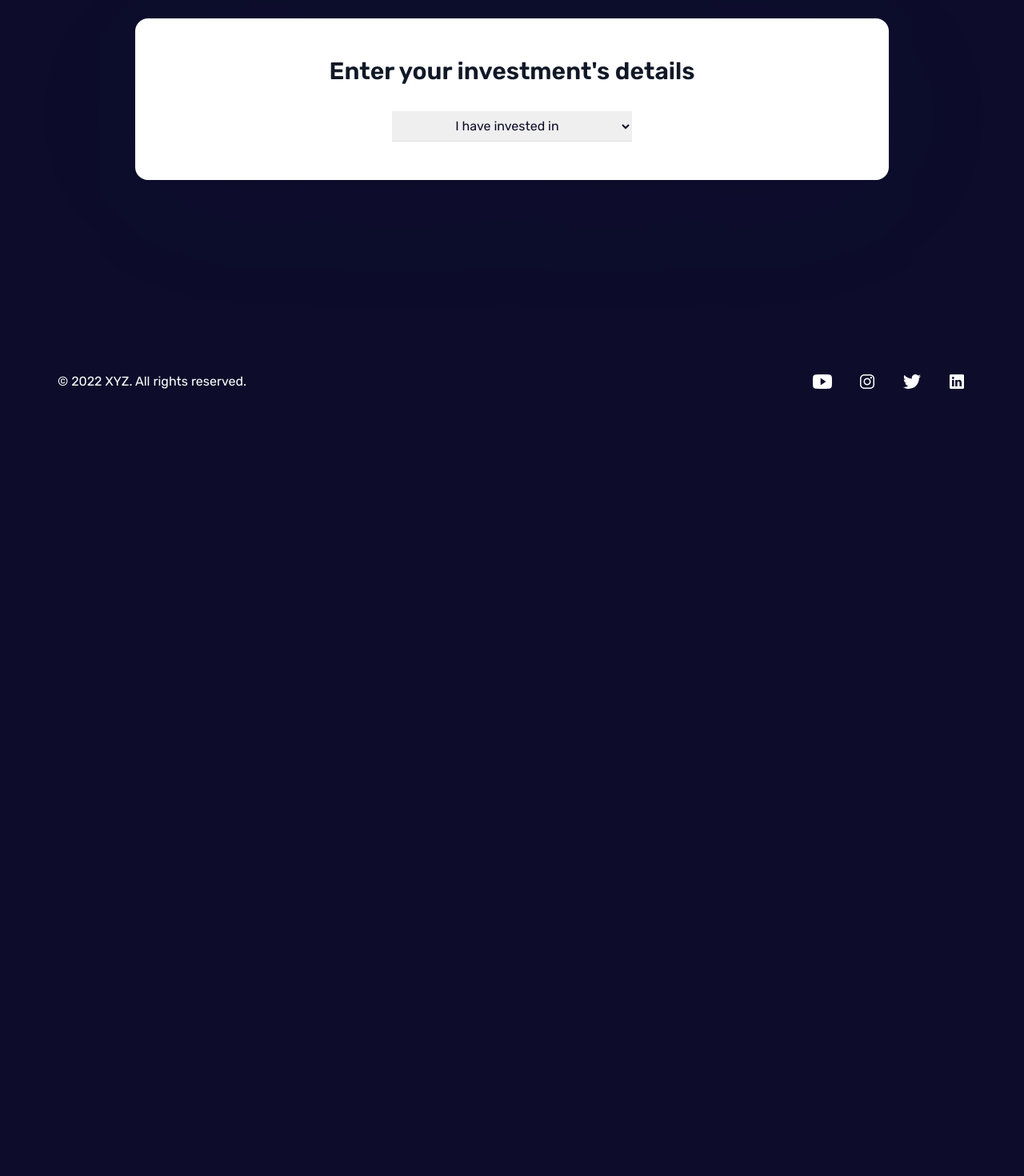
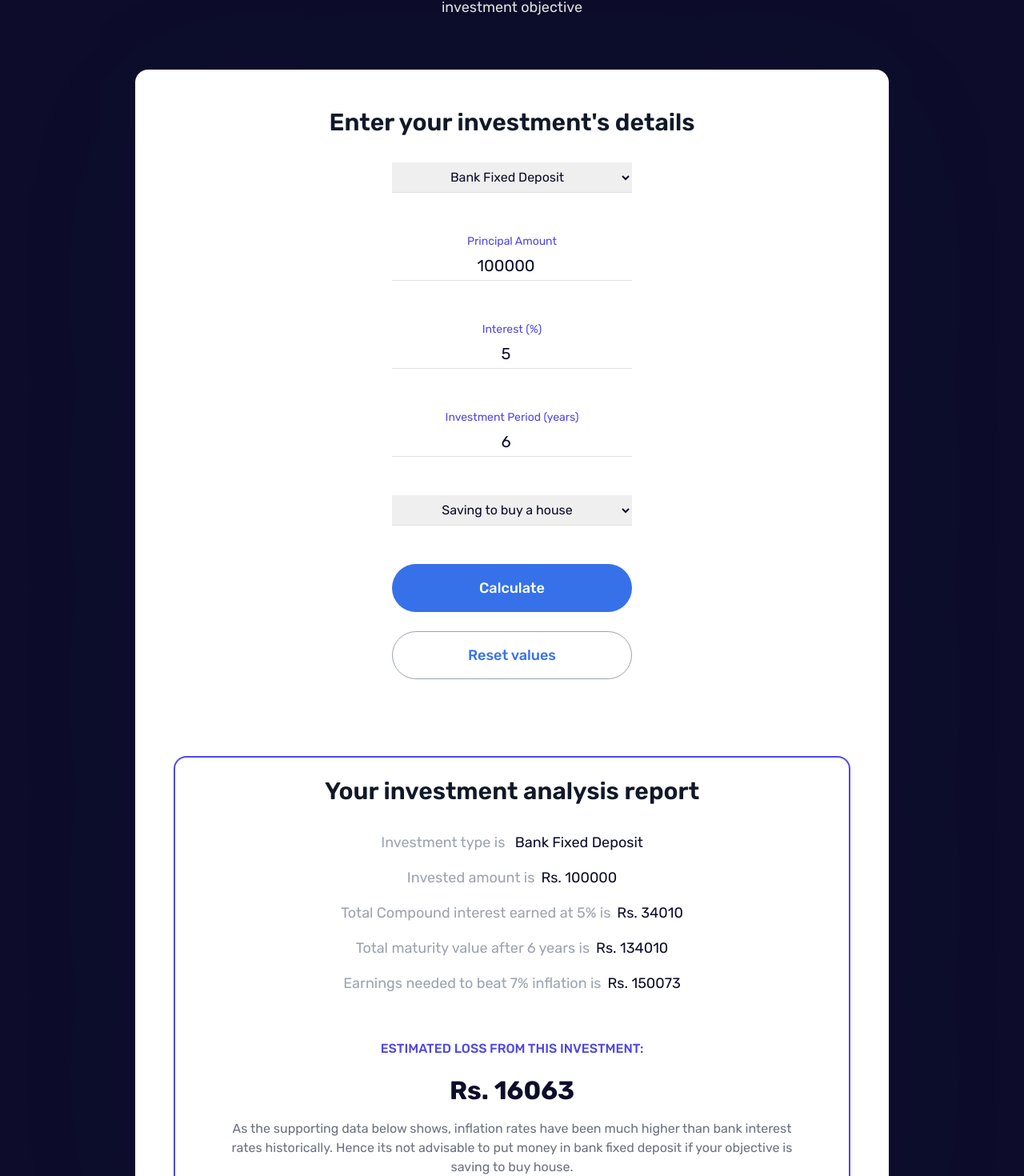
Before and after one commit to Navyashr4/xyz-v4, a React (Create React App) app: page / in a window 1280 px wide. Shown: the part 939-2409 px from the top of the page at 80% size. Before the commit the page ends 1476 px from the top, so only its background shows below. Built offline with nearby package versions, Linux system fonts and the light colour scheme; the HTML template or start-up script is replaced by a standard one.

Commit message:
calc open and left-justified content

```diff
--- a/src/App.js
+++ b/src/App.js
@@ -1,4 +1,4 @@
-import React, { useEffect, useState } from "react";
+import React, { useEffect, useState,useRef } from "react";
 import Aos from "aos";
 import "aos/dist/aos.css";
 
@@ -16,7 +16,7 @@ import InvestmentInfo from "./components/InvestmentInfo.js";
 
 const App = () => {
   const [navMobile, setNavMobile] = useState(false);
-  const [invType, setInvType] = useState();
+  const [invType, setInvType] = useState("Bank Fixed Deposit");
   const [analyse, setAnalyse] = useState(false);
 
   const handleInvTypeApp = (inv) => {
@@ -34,6 +34,15 @@ const App = () => {
     });
   });
 
+  const calculator = useRef(null);
+
+  const scrollToCalculator = (calculator) => {
+      window.scrollTo({
+        top: calculator.current.offsetTop + 100,
+        behavior: "smooth",
+      });
+  };
+
   return (
     <div className="overflow-hidden">
       <Header setNavMobile={setNavMobile} />
@@ -45,9 +54,10 @@ const App = () => {
         <NavMobile setNavMobile={setNavMobile} />
       </div>
 
-      <Hero />
+      <Hero calculator={calculator} scrollToCalculator={scrollToCalculator}/>
       <Stats />
 
+      <div ref={calculator}></div>
       <CalculateSection handleInvTypeApp = {handleInvTypeApp} handleAnalyseApp={handleAnalyseApp}/>
       {analyse && <AnalysisParameters invType={invType}/>}
       {analyse && <SupportingData invType={invType}/>}
--- a/src/components/AnalysisResult.js
+++ b/src/components/AnalysisResult.js
@@ -1,11 +1,11 @@
 import React from "react";
-import getCalculatedValues from '../Functions/getCalculatedValues.js'
+import getCalculatedValues from "../Functions/getCalculatedValues.js";
 
-const ResultDeclaration = ({loss, invType, invObjective}) => {
-  let word = 'LOSS';
+const ResultDeclaration = ({ loss, invType, invObjective }) => {
+  let word = "LOSS";
   let multiplier = 1;
-  if (loss < 0){
-    word = 'PROFIT';
+  if (loss < 0) {
+    word = "PROFIT";
     multiplier = -1;
   }
   return (
@@ -13,45 +13,142 @@ const ResultDeclaration = ({loss, invType, invObjective}) => {
       <div className="text-indigo-600 font-medium mb-4">
         ESTIMATED {word} FROM THIS INVESTMENT:
       </div>
-      <div className="text-[32px] font-bold mb-3">
-        Rs. {loss * multiplier}
-      </div>
-      {(loss !== 0) ? loss > 0 ? <div className="text-gray-500 px-10 text-centre tracking-[1%]">
-      As the supporting data below shows, inflation rates have been much higher than bank interest rates historically. Hence its not advisable to put money in {invType.toLowerCase()} if your objective is {invObjective}.
-      </div> : <div className="text-gray-500 px-10 text-centre tracking-[1%]">You made a <span className="text-indigo-600">profit!</span> Great investment! </div> : <div className="text-gray-500 px-10 text-centre tracking-[1%]">No loss! Good investment.</div>}
+      <div className="text-[32px] font-bold mb-3">Rs. {loss * multiplier}</div>
+      {loss !== 0 ? (
+        loss > 0 ? (
+          <div className="text-gray-500 px-10 text-centre tracking-[1%]">
+            As the supporting data below shows, inflation rates have been much
+            higher than bank interest rates historically. Hence its not
+            advisable to put money in {invType.toLowerCase()} if your objective
+            is {invObjective}.
+          </div>
+        ) : (
+          <div className="text-gray-500 px-10 text-centre tracking-[1%]">
+            You made a <span className="text-indigo-600">profit!</span> Great
+            investment!{" "}
+          </div>
+        )
+      ) : (
+        <div className="text-gray-500 px-10 text-centre tracking-[1%]">
+          No loss! Good investment.
+        </div>
+      )}
     </div>
   );
 };
 
-const Parameters = ({principal, interestEarned, interest, period, earningsNeeded, maturityValue}) => {
+const Parameters = ({
+  invObjective,
+  invType,
+  principal,
+  interestEarned,
+  interest,
+  period,
+  earningsNeeded,
+  maturityValue,
+}) => {
+  console.log(invObjective)
   return (
     <div className="text-center">
       <div className="text-lg mb-4">
-        <span className="text-gray-400 mr-2">Invested amount is</span>Rs. {principal}
+        {invType !== "default" ? (
+          <span>
+            <span className="text-gray-400 mr-2">Investment type is</span>{" "}
+            {invType}
+          </span>
+        ) : (
+          <span className="text-red-500">Please select investment type!</span>
+        )}
       </div>
       <div className="text-lg mb-4">
-        <span className="text-gray-400 mr-2">Total Compound interest earned at {interest}% is</span>Rs. {interestEarned}
+        {principal >= 0 ? (
+          <span>
+            <span className="text-gray-400 mr-2">Invested amount is</span>Rs.{" "}
+            {principal}
+          </span>
+        ) : (
+          <span className="text-red-500">Please enter principal amount!</span>
+        )}
       </div>
       <div className="text-lg mb-4">
-        <span className="text-gray-400 mr-2">Total maturity value after {period} years is</span>Rs. {maturityValue}
+        {interest >= 0 ? (
+          <span>
+            <span className="text-gray-400 mr-2">
+              Total Compound interest earned at {interest >= 0 ? interest : 0}%
+              is
+            </span>
+            Rs. {interestEarned}
+          </span>
+        ) : (
+          <span className="text-red-500">Please enter interest rate!</span>
+        )}
       </div>
       <div className="text-lg mb-4">
-        <span className="text-gray-400 mr-2">Earnings needed to beat 7% inflation is</span>Rs. {earningsNeeded}
+        {period >= 0 ? (
+          <span>
+            <span className="text-gray-400 mr-2">
+              Total maturity value after {period} years is
+            </span>
+            Rs. {maturityValue}
+          </span>
+        )
+      :<span className="text-red-500">Please enter investment period!</span>}
       </div>
-
+      <div className="text-lg mb-4">
+        {period >= 0 && (
+          <span>
+            <span className="text-gray-400 mr-2">
+              Earnings needed to beat 7% inflation is
+            </span>
+            Rs. {earningsNeeded}
+          </span>
+        )}
+      </div>
+      <div className="text-lg mb-4">
+        {(invObjective===undefined || invObjective==="default") && <span className="text-red-500">Please choose investment objective!</span>}
+      </div>
     </div>
   );
 };
 
-const AnalysisResult = ({principal, period, interest, invType, invObjective}) => {
+const AnalysisResult = ({
+  principal,
+  period,
+  interest,
+  invType,
+  invObjective,
+}) => {
+  console.log(
+    "from results",
+    "prinicipal:",
+    principal,
+    period,
+    interest,
+    invType
+  );
   const result = getCalculatedValues(principal, period, interest, invType);
 
   return (
     <div className="px-4">
-        <p className="text-gray-900 text-3xl font-semibold mb-8 text-center">Your investment analysis report</p>
-        <Parameters principal = {principal} interestEarned = {result.interestEarned} interest={interest} period={period} maturityValue={result.maturityValue} earningsNeeded={result.earningsNeeded} />
-        <div className="p-5"></div>
-        <ResultDeclaration loss={result.loss} invType={invType} invObjective={invObjective}/>
+      <p className="text-gray-900 text-3xl font-semibold mb-8 text-center">
+        Your investment analysis report
+      </p>
+      <Parameters
+        invObjective={invObjective}
+        invType={invType}
+        principal={principal}
+        interestEarned={result.interestEarned}
+        interest={interest}
+        period={period}
+        maturityValue={result.maturityValue}
+        earningsNeeded={result.earningsNeeded}
+      />
+      <div className="p-5"></div>
+      <ResultDeclaration
+        loss={result.loss}
+        invType={invType}
+        invObjective={invObjective}
+      />
     </div>
   );
 };
--- a/src/components/CalcForm.js
+++ b/src/components/CalcForm.js
@@ -3,13 +3,12 @@ import { calcFormPlaceholders } from "../data/calcFormPlaceholders";
 import AnalysisResult from "./AnalysisResult";
 
 const CalcForm = ({ handleInvTypeApp, handleAnalyseApp }) => {
-  const [invType, setInvType] = useState("default");
+  const [invType, setInvType] = useState("Bank Fixed Deposit");
   const [placeholderIdx, setPlaceholderIdx] = useState(0);
-  const [showInputs, setShowInputs] = useState(false);
-  const [principal, setPrincipal] = useState();
-  const [period, setPeriod] = useState();
-  const [interest, setInterest] = useState();
-  const [invObjective, setInvObjective] = useState();
+  const [principal, setPrincipal] = useState(100000);
+  const [period, setPeriod] = useState(6);
+  const [interest, setInterest] = useState(5);
+  const [invObjective, setInvObjective] = useState("saving to buy house");
   const [analyse, setAnalyse] = useState(false);
 
   const analysisResults = useRef(null);
@@ -49,32 +48,31 @@ const CalcForm = ({ handleInvTypeApp, handleAnalyseApp }) => {
     scrollToResults(analysisResults);
   }, [analyse])
 
+  //!!!!!GET RID OF THIS
   // customising placeholder text based on inv type chosen
   useEffect(() => {
     switch (invType) {
       case "Bank Fixed Deposit": {
         setPlaceholderIdx(1);
-        setShowInputs(true);
+        // setShowInputs(true);
         break;
       }
       case "Gold": {
         setPlaceholderIdx(2);
-        setShowInputs(true);
+        // setShowInputs(true);
         break;
       }
       case "Real Estate": {
         setPlaceholderIdx(3);
-        setShowInputs(true);
+        // setShowInputs(true);
         break;
       }
       case "Guaranteed Income Plan": {
         setPlaceholderIdx(4);
-        setShowInputs(true);
         break;
       }
       default: {
         setPlaceholderIdx(0);
-        setShowInputs(false);
         setAnalyse(false);
         setPrincipal(amountPlaceholder);
         setPeriod(periodPlaceholder);
@@ -91,11 +89,11 @@ const CalcForm = ({ handleInvTypeApp, handleAnalyseApp }) => {
   const resetState = (event) => {
     event.preventDefault();
     setAnalyse(false);
-    setInvType("I have invested in");
+    setInvType("default");
     setPrincipal(amountPlaceholder);
     setPeriod(periodPlaceholder);
     setInterest(interestPlaceholder);
-    setInvObjective();
+    setInvObjective("default");
   };
 
   const isValid = () => {
@@ -135,17 +133,18 @@ const CalcForm = ({ handleInvTypeApp, handleAnalyseApp }) => {
           value={invType}
           onChange={(e) => handleInvChange(e)}
         >
-          <option value="default">I have invested in</option>
+          <option value="default" disabled>I have invested in</option>
           <option value="Bank Fixed Deposit">Bank Fixed Deposit</option>
           <option value="Gold">Gold</option>
           <option value="Real Estate">Real estate</option>
           <option value="Guaranteed Income Plan">Guaranteed Income Plan</option>
         </select>
 
-        {showInputs && (
+        {(
           <div className="text-center w-[90%] max-w-[300px] placeholder:text-darkblue placeholder:text-center">
             <label className="text-sm text-indigo-600">Principal Amount</label>
             <input
+              id=""
               className="input text-center placeholder:text-[16px] md:placeholder:text-md"
               type="number"
               value={principal}
@@ -155,7 +154,7 @@ const CalcForm = ({ handleInvTypeApp, handleAnalyseApp }) => {
           </div>
         )}
 
-        {showInputs && (
+        {(
           <div className="text-center w-[90%] max-w-[300px] placeholder:text-darkblue placeholder:text-center">
             <label className="text-sm text-indigo-600">Interest (%)</label>
             <input
@@ -168,7 +167,7 @@ const CalcForm = ({ handleInvTypeApp, handleAnalyseApp }) => {
           </div>
         )}
 
-        {showInputs && (
+        {(
           <div className="text-center w-[90%] max-w-[300px] placeholder:text-darkblue placeholder:text-center">
             <label className="text-sm text-indigo-600">
               Investment Period (years)
@@ -183,12 +182,13 @@ const CalcForm = ({ handleInvTypeApp, handleAnalyseApp }) => {
           </div>
         )}
 
-        {showInputs && (
+        {(
           <select
             className="select w-[90%] max-w-[300px] text-center text-[16px] lg:text-md"
+            value={invObjective}
             onChange={(e) => setInvObjective(e.target.value)}
           >
-            <option value="default">Investment objective</option>
+            <option value="default" disabled>Investment objective</option>
             <option value="saving for retirement">Saving for retirement</option>
             <option value="saving for your kids' education">
               My kids education
@@ -198,7 +198,7 @@ const CalcForm = ({ handleInvTypeApp, handleAnalyseApp }) => {
           </select>
         )}
 
-        {showInputs && (
+        {(
           <button
             className="btn text-white px-8 flex justify-center w-[60vw] max-w-[200px] lg:text-lg lg:w-[60vw] text-base lg:max-w-[300px]"
             onClick={(event) => {
@@ -210,7 +210,7 @@ const CalcForm = ({ handleInvTypeApp, handleAnalyseApp }) => {
         )}
       </form>
 
-      {showInputs && (
+      {(
         <button
           className="mx-auto mt-6 btn text-centre bg-white text-blue border-[1.5px] border-gray-400 hover:border-none hover:text-white hover:bg-blue px-8 flex justify-center w-[60vw] max-w-[200px] lg:text-lg lg:w-[60vw] text-base lg:max-w-[300px]"
           onClick={(event) => resetState(event)}
@@ -220,7 +220,7 @@ const CalcForm = ({ handleInvTypeApp, handleAnalyseApp }) => {
       )}
 
       {/* analysis result */}
-      {analyse && (
+      {(
         <div
           className="mt-24 py-6 rounded-2xl border-2 border-indigo-600"
         >
--- a/src/components/Resources.js
+++ b/src/components/Resources.js
@@ -8,12 +8,12 @@ const Resources = ({ invType }) => {
     <section className="pt-12 lg:pt-24 mx-4 lg:mx-0">
       <div className="container mx-auto">
         <div className="text-center max-w-[758px] mx-auto mb-24">
-          <p className="section-title md:text-3xl">
+          <p className="section-title md:text-3xl text-left max-w-[622px] mx-auto">
             Further resources to learn about {invType.toLowerCase()} investments
           </p>
           {resourcesArray.map((resource) => {
             return (
-              <div className="section-subtitle lg:text-lg mb-4 max-w-[622px] mx-auto text-blue">
+              <div className="section-subtitle text-left lg:text-lg mb-4 max-w-[622px] mx-auto text-blue">
                 <a
                   href={resource.link}
                   target="_blank"
```
Also changed, not shown: src/components/AnalysisParameters.js (+7 -23 lines), src/components/Hero.js (+5 -5 lines), src/components/InvestmentInfo.js (+4 -4 lines), 1 other file (tests, documents, lock files or other folders).
